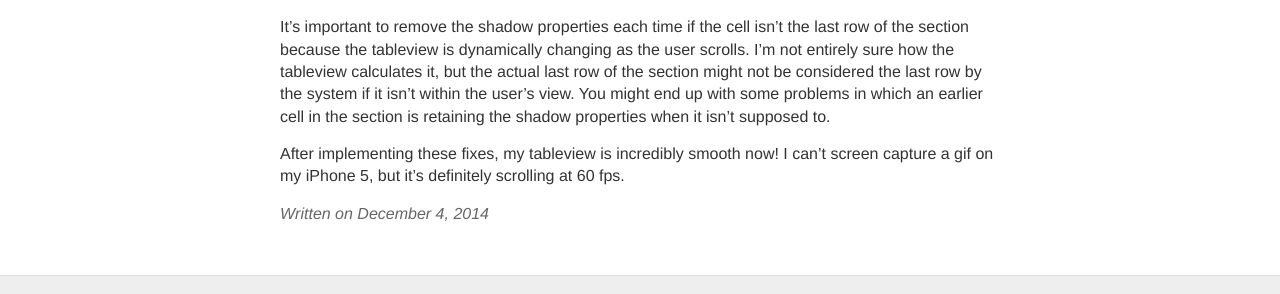
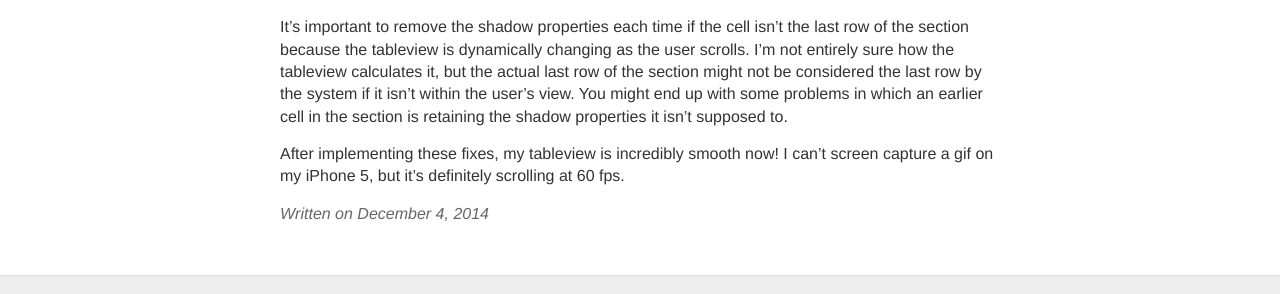
Before and after one commit to trentyou/trentyou.github.io, a Jekyll site: the page built from _posts/2014-12-4-UITableViewCell Shadows and Performance.md, in a window 1280 px wide and 900 px high, scrolled down 2659 px. Shown: the part 536-830 px from the top of the window. Built offline with Jekyll 4.4.1, drawn with Linux system fonts in a browser that asks for light colours.

Commit message:
Updated 2014-12-4-UITableViewCell Shadows and Performance.md

```diff
--- a/_posts/2014-12-4-UITableViewCell Shadows and Performance.md
+++ b/_posts/2014-12-4-UITableViewCell Shadows and Performance.md
@@ -76,7 +76,7 @@
 
 I wasn't sure whether it was because my phone is slightly aging (the iPhone 5 came out in 2012), or whether my code was really inefficient so I looked online and found this post:
 
-http://markpospesel.wordpress.com/2012/04/03/on-the-importance-of-setting-shadowpath/
+[http://markpospesel.wordpress.com/2012/04/03/on-the-importance-of-setting-shadowpath/](http://markpospesel.wordpress.com/2012/04/03/on-the-importance-of-setting-shadowpath/)
 
 I realized that the fix was actually really simple. We need to give Core Animation a set frame of the shadow by calling:
 
@@ -98,6 +98,6 @@
 
 > cell.layer.shadowOpacity = 0.0f;
 
-It's important to remove the shadow properties each time if the cell isn't the last row of the section because the tableview is dynamically changing as the user scrolls. I'm not entirely sure how the tableview calculates it, but the actual last row of the section might not be considered the last row by the system if it isn't within the user's view. You might end up with some problems in which an earlier cell in the section is retaining the shadow properties when it isn't supposed to.
+It's important to remove the shadow properties each time if the cell isn't the last row of the section because the tableview is dynamically changing as the user scrolls. I'm not entirely sure how the tableview calculates it, but the actual last row of the section might not be considered the last row by the system if it isn't within the user's view. You might end up with some problems in which an earlier cell in the section is retaining the shadow properties it isn't supposed to.
 
 After implementing these fixes, my tableview is incredibly smooth now! I can't screen capture a gif on my iPhone 5, but it's definitely scrolling at 60 fps.
```
